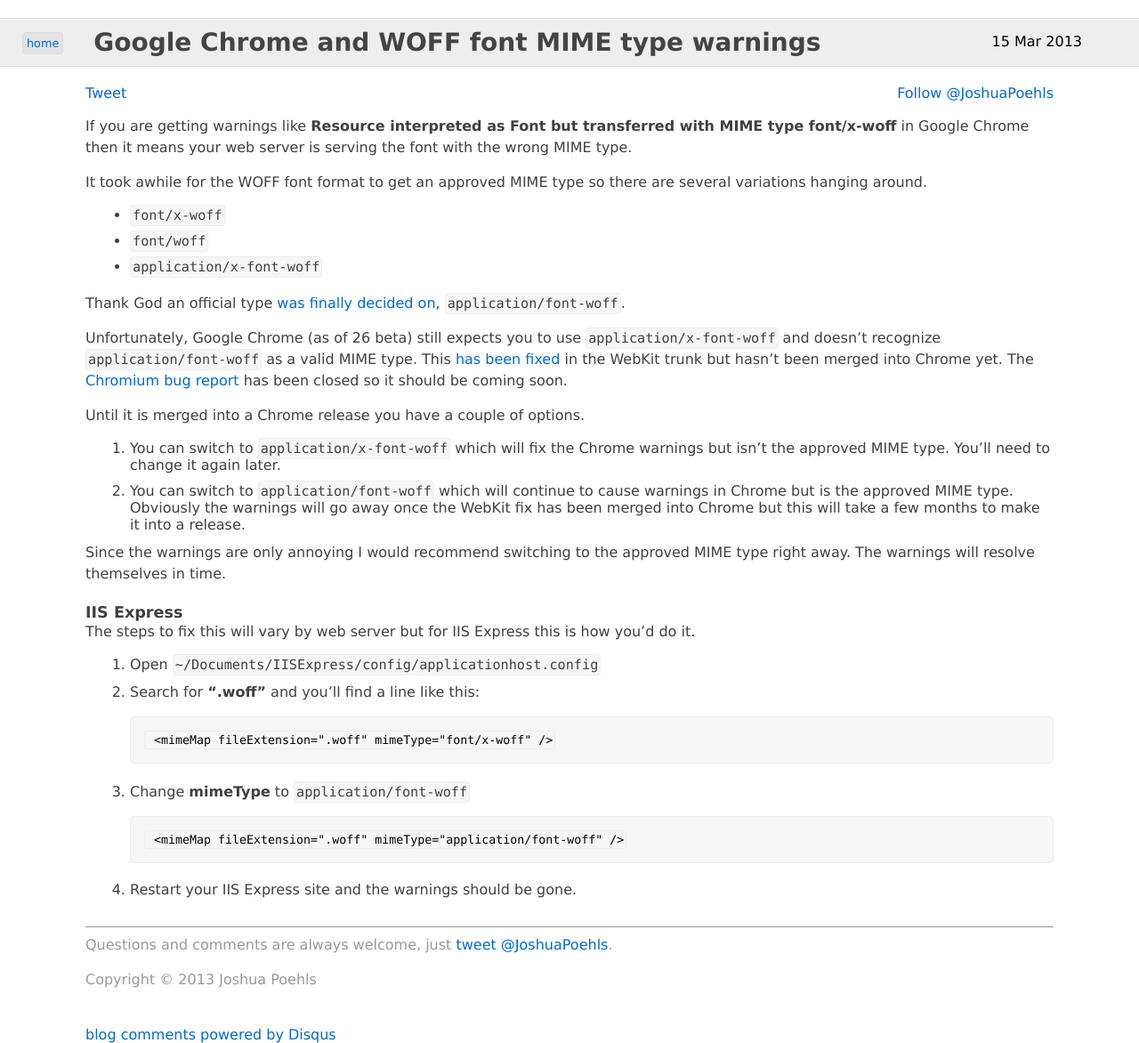
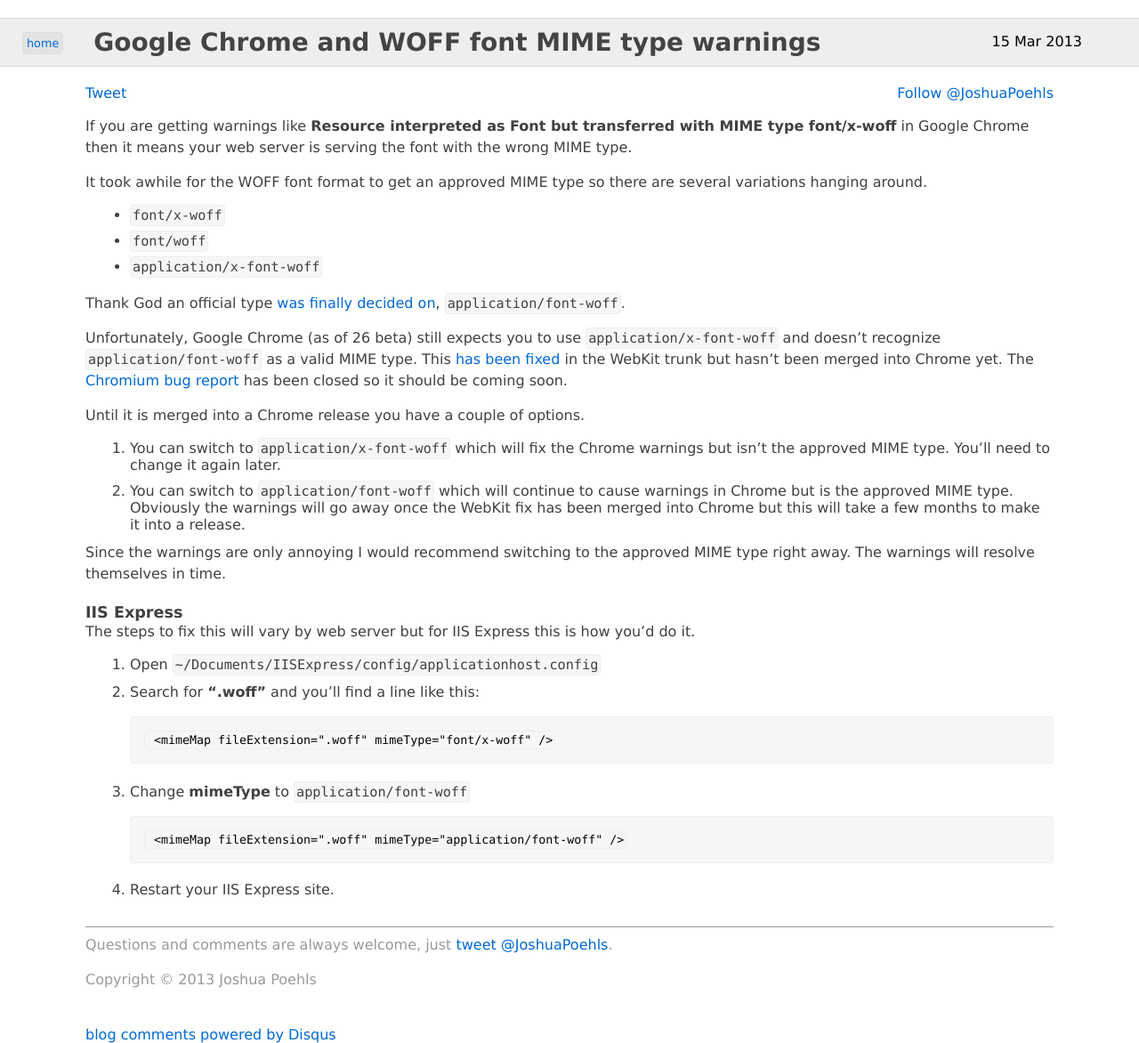
Before and after one commit to jpoehls/zduck.com, a Jekyll site: the page built from _posts/2013/2013-03-15-google-chrome-and-woff-font-mime-type-warnings.md, in a window 1280 px wide. Shown: the whole page at 89% size. Built offline with Jekyll 4.4.1, drawn with Linux system fonts in a browser that asks for light colours; comment, search, counter and statistics services are not loaded.

Commit message:
Fixing post

```diff
--- a/_posts/2013/2013-03-15-google-chrome-and-woff-font-mime-type-warnings.md
+++ b/_posts/2013/2013-03-15-google-chrome-and-woff-font-mime-type-warnings.md
@@ -35,4 +35,4 @@
 3. Change **mimeType** to `application/font-woff`
 
         <mimeMap fileExtension=".woff" mimeType="application/font-woff" />
-4. Restart your IIS Express site and the warnings should be gone.
+4. Restart your IIS Express site.
```
